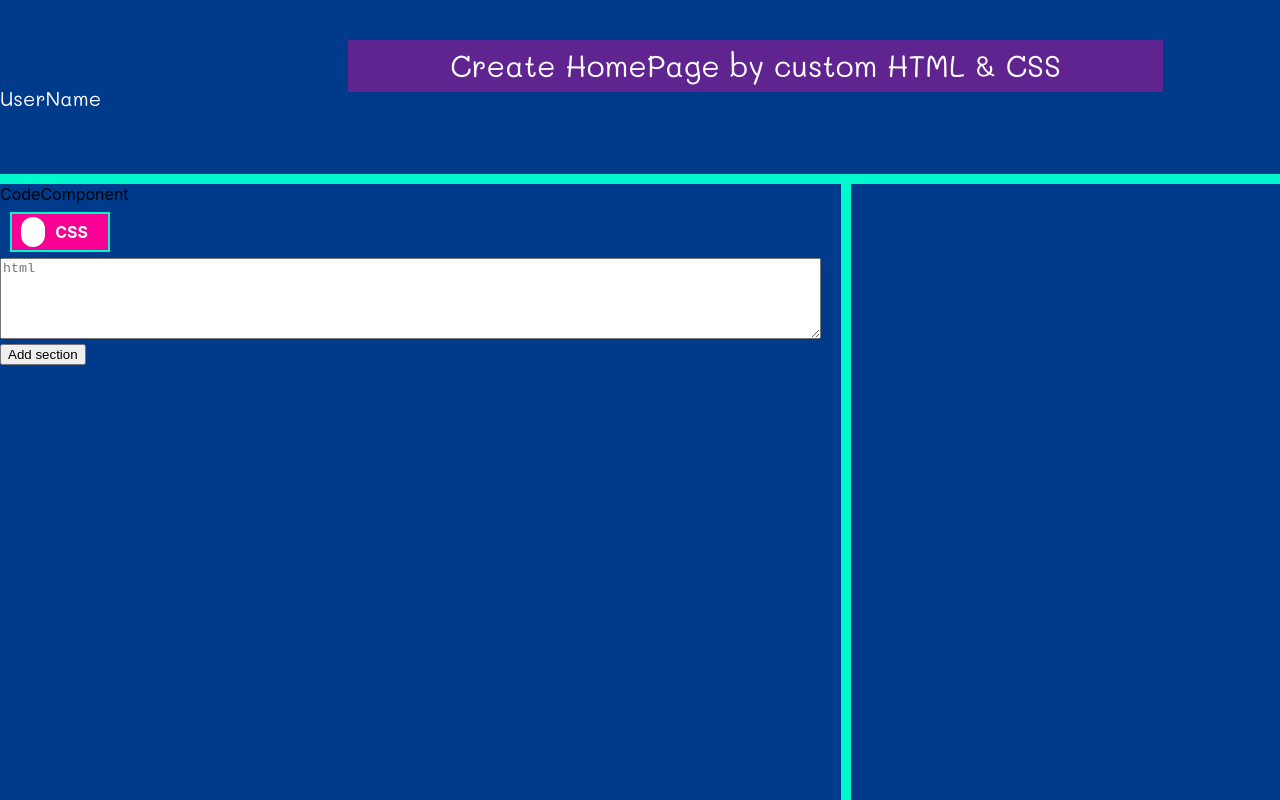
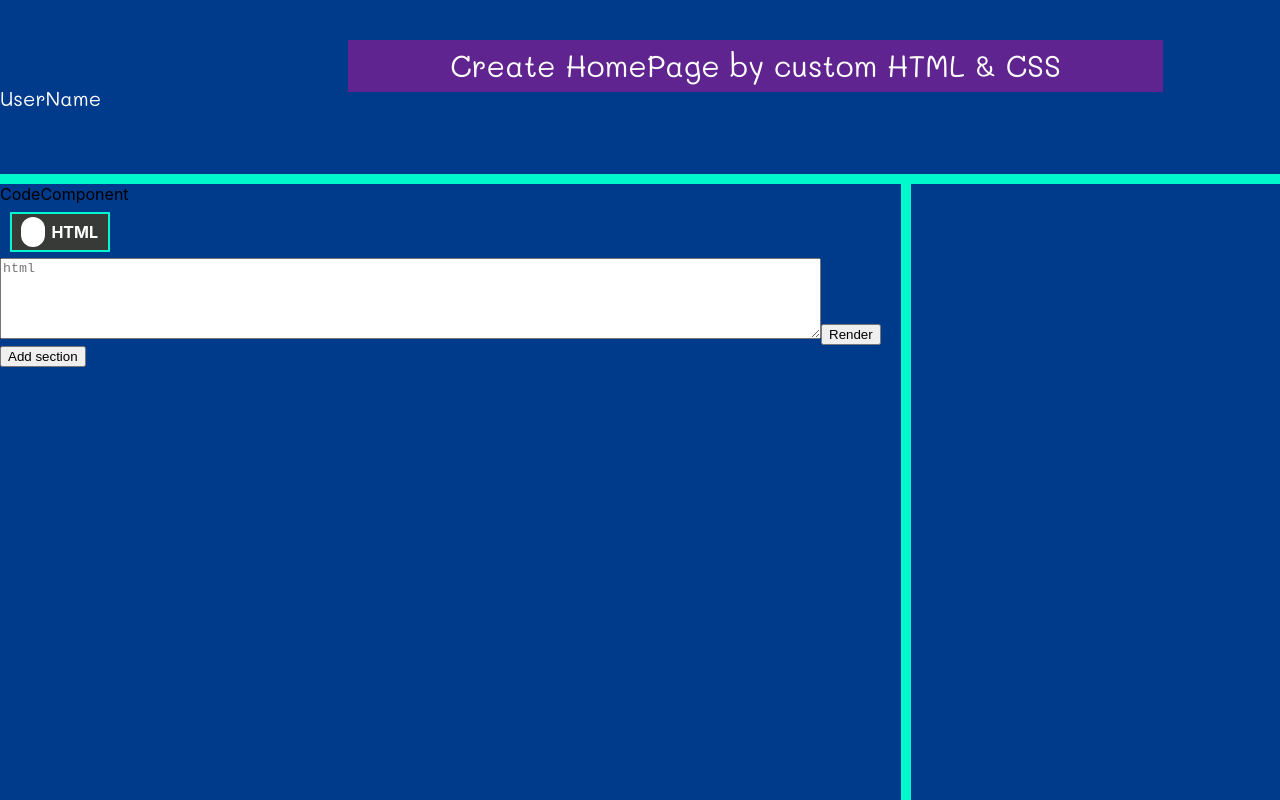
Before and after one commit to kasivisu4/homepage_creator, a React (Create React App) app: page / in a window 1280 px wide. Shown: the top 800 px of the page. Built offline with nearby package versions, Linux system fonts and the light colour scheme.

Commit message:
Reference git repo

```diff
--- a/src/components/CodeComponent.css
+++ b/src/components/CodeComponent.css
@@ -47,15 +47,15 @@
   box-sizing: border-box;
 }
 .inner:before {
-  content: "HTML";
+  content: "CSS";
   padding-left: 10px;
-  background-color: rgb(56, 58, 56);
+  background-color: #f90095;
   color: #fff;
 }
 .inner:after {
-  content: "CSS";
-  padding-right: 20px;
-  background-color: #f90095;
+  content: "HTML";
+  padding-right: 10px;
+  background-color: rgb(56, 58, 56);
   color: #fff;
   text-align: right;
 }
--- a/src/components/CodeComponent.js
+++ b/src/components/CodeComponent.js
@@ -1,7 +1,8 @@
-import React, { useState } from "react";
+import React, { useState, useRef } from "react";
 import "./CodeComponent.css";
 
 export default function CodeComponent(props) {
+  const ref_holder = useRef([]);
   function section(index) {
     return (
       <div>
@@ -13,13 +14,15 @@ export default function CodeComponent(props) {
               name={"label"}
               id={"label"}
               onChange={(event) => {
-                let def_val = "html";
+                let def_val = "css";
+                console.log("def-val", def_val);
                 if (event.target.checked === false) {
-                  def_val = "css";
+                  def_val = "html";
                 }
                 let temp = [...props.code];
                 temp[index]["place_holder"] = def_val;
                 props.setCode(temp);
+                ref_holder.current[index].value = props.code[index][def_val];
               }}
             />
             <label className="label" htmlFor={"label"}>
@@ -39,12 +42,23 @@ export default function CodeComponent(props) {
           rows="5"
           cols="100"
           placeholder={props.code[index]["place_holder"]}
-          onChange={(event) => {
+          ref={(el) => (ref_holder.current[index] = el)}
+          onChange={(event) => {}}
+        ></textarea>
+        <button
+          className="Render"
+          onClick={() => {
             let temp = [...props.code];
-            temp[index][temp[index]["place_holder"]] = event.target.value;
+            temp[index][temp[index]["place_holder"]] =
+              ref_holder.current[index].value;
             props.setCode(temp);
+            {
+              console.log(window.getSelection().toString());
+            }
           }}
-        ></textarea>
+        >
+          Render
+        </button>
       </div>
     );
   }
@@ -58,7 +72,10 @@ export default function CodeComponent(props) {
       <button
         type="button"
         onClick={() => {
-          props.setCode([...props.code, { html: null, css: null }]);
+          props.setCode([
+            ...props.code,
+            { html: null, css: null, place_holder: "html" },
+          ]);
         }}
       >
         Add section
--- a/src/components/CreateSection.js
+++ b/src/components/CreateSection.js
@@ -9,6 +9,7 @@ export default function CreateSection() {
   ]);
   return (
     <div className="CreateSection">
+      {console.log(code)}
       <CodeComponent code={code} setCode={setCode}></CodeComponent>
       <RenderedComponent code={code} setCode={setCode}></RenderedComponent>
     </div>
--- a/src/components/RenderedComponent.js
+++ b/src/components/RenderedComponent.js
@@ -2,16 +2,21 @@ import React from "react";
 import "./RenderedComponent.css";
 
 export default function RenderedComponent(props) {
-  return (
-    <div className="RenderedComponent">
-      {props.code.map((d) => {
+  function components() {
+    try {
+      return props.code.map((d) => {
+        console.log(d["css"]);
         return (
           <div
             dangerouslySetInnerHTML={{ __html: d["html"] }}
             style={eval("({" + (d["css"] != null ? d["css"] : "") + "})")}
           />
         );
-      })}
-    </div>
-  );
+      });
+    } catch (err) {
+      console.log(err);
+    }
+  }
+
+  return <div className="RenderedComponent">{components()}</div>;
 }
```
